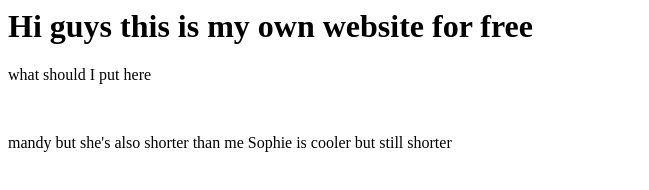
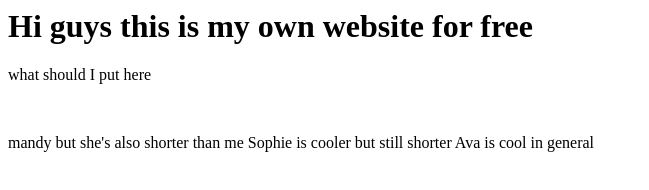
Before and after one commit to yatinbichala/yatinbichala.github.io, a plain HTML site: page index.html in a window 1280 px wide. Shown: the whole page, without its empty margins (0-649 px from the left). Drawn offline with Linux system fonts and the light colour scheme.

Commit message:
Update index.html

```diff
--- a/index.html
+++ b/index.html
@@ -2,4 +2,5 @@
 	<p> what should I put here </p>
 	<br>
 	<p> mandy but she's also shorter than me
-	    Sophie is cooler but still shorter</p>
+	    Sophie is cooler but still shorter
+	    Ava is cool in general </p>
```
